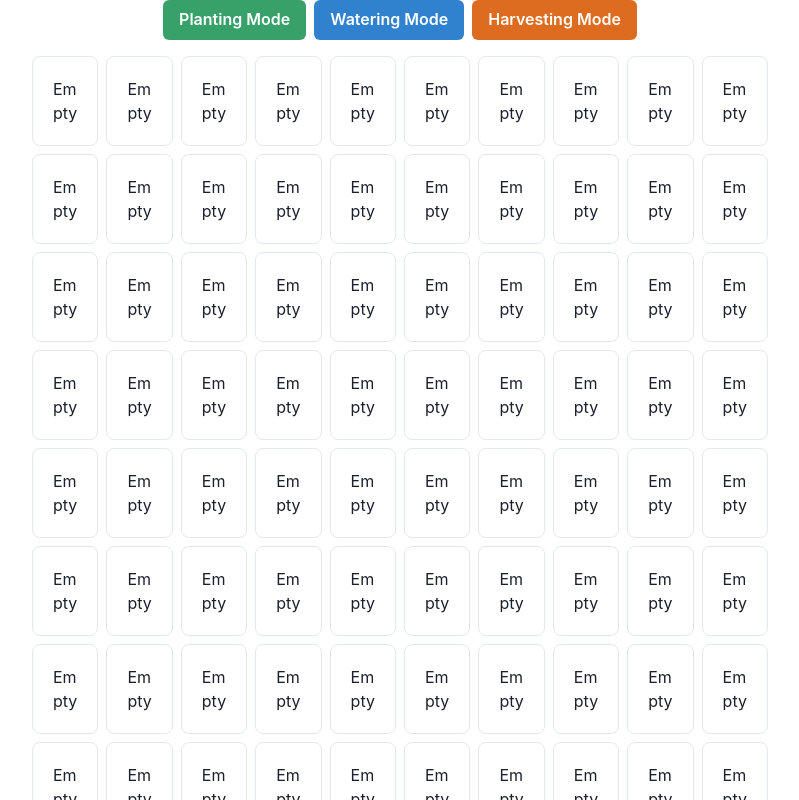
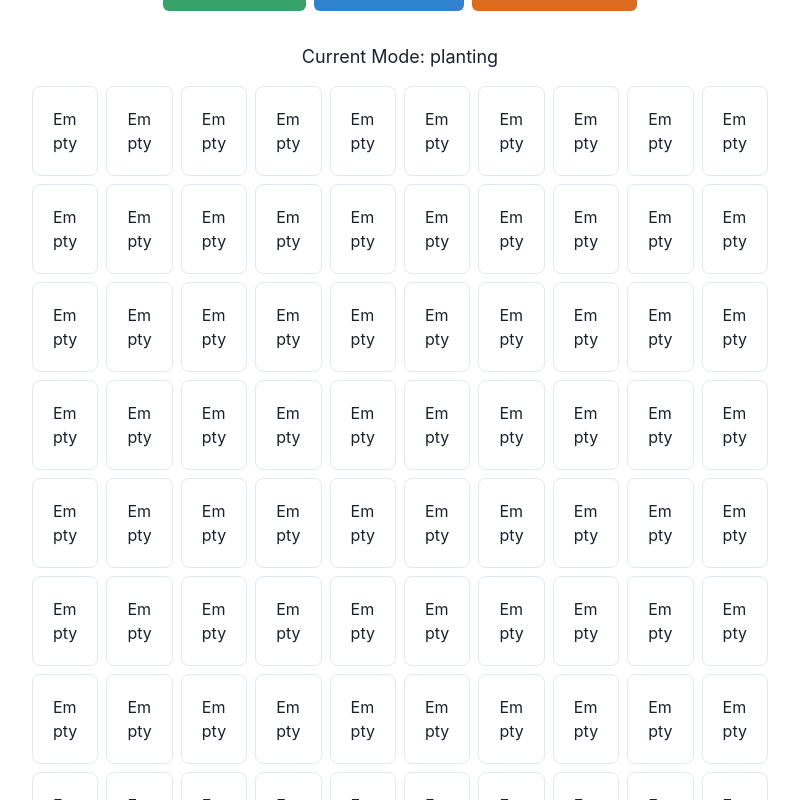
Before and after one commit to GPT-Engineer-App/react-farmville-game, a React (Vite) app: page / in a window 1280 px wide. Shown: the top 800 px of the page, without its empty margins (240-1039 px from the left). Built offline with nearby package versions, Linux system fonts and the light colour scheme.

Commit message:
Added a text indicator to show the current active mode on the UI. This helps the user to know which mode is currently active.
Prompt: Show me which mode I'm currently in, I need to know what mode is currently active

```diff
--- a/src/pages/Index.jsx
+++ b/src/pages/Index.jsx
@@ -178,6 +178,9 @@ const Index = () => {
             Harvesting Mode
           </Button>
         </Box>
+        <Text fontSize="lg" mt={4}>
+          Current Mode: {mode}
+        </Text>
         <SimpleGrid columns={10} spacing={2}>
           {farmGrid.map((cell, index) => (
             <Box key={index} p={5} borderWidth="1px" borderRadius="lg" onClick={() => handleGridClick(index)}>
```
